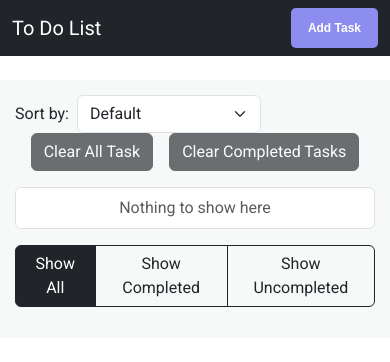
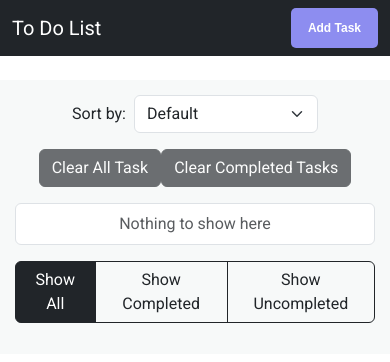
Before and after one commit to Jack-Vu/Jack-todo-list, a React (Create React App) app: page / in a window 390 px wide. Shown: the top 362 px of the page. Built offline with nearby package versions, Linux system fonts and the light colour scheme.

Commit message:
minior changes

```diff
--- a/src/App.jsx
+++ b/src/App.jsx
@@ -10,10 +10,10 @@ function App() {
       <Navbar />
       <main className="container">
         <div className="d-flex justify-content-center">
-          <div className="col col-md-10 col-l g-8 col-xl-6">
+          <div className="col col-md-10 col-l g-8 col-xl-7">
             <div className="d-flex justify-content-between mb-3 sort-clear">
               <Sort />
-              <div className="d-flex justify-content-center align-items-center column-gap-3">
+              <div className="d-flex justify-content-center align-items-center column-gap">
                 <ClearTask />
               </div>
             </div>
--- a/src/index.css
+++ b/src/index.css
@@ -174,6 +174,10 @@ body {
   }
   .sort-clear {
     flex-direction: column !important;
+    align-items: center;
+  }
+  .sort-clear button {
+    margin-top: 1rem;
   }
 }
 
```
